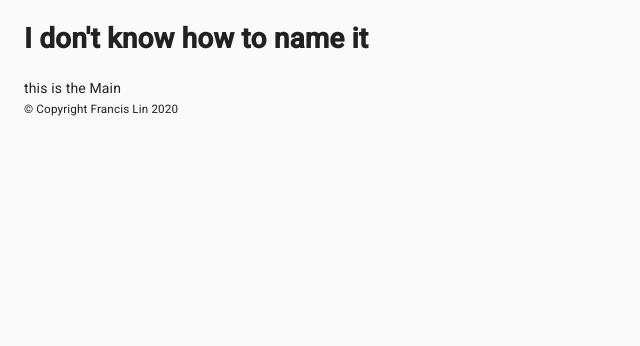
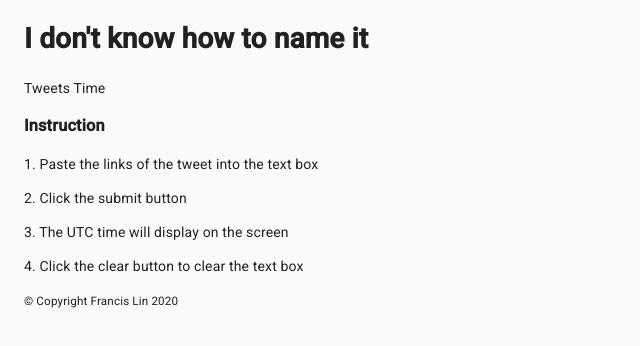
Before and after one commit to FrancisLin8993/TimeRetrieval, a React (Create React App) app: page / in a window 1280 px wide. Shown: the top 346 px of the page, without its empty margins (0-640 px from the left). Built offline with nearby package versions, Linux system fonts and the light colour scheme.

Commit message:
add tweets and instruction components folders and files

```diff
--- /dev/null
+++ b/src/components/Instruction/Instruction.js
@@ -0,0 +1,15 @@
+import React from 'react';
+
+function Instruction() {
+  return (
+    <div>
+      <h3>Instruction</h3>
+      <p>1. Paste the links of the tweet into the text box</p>
+      <p>2. Click the submit button</p>
+      <p>3. The UTC time will display on the screen</p>
+      <p>4. Click the clear button to clear the text box</p>
+    </div>
+  );
+}
+
+export default Instruction;
--- a/src/components/Main/Main.js
+++ b/src/components/Main/Main.js
@@ -1,7 +1,14 @@
 import React from 'react';
+import TweetsTime from '../TweetsTime/TweetsTime';
+import Instruction from '../Instruction/Instruction';
 
 function Main() {
-  return <div>this is the Main</div>;
+  return (
+    <main>
+      <TweetsTime />
+      <Instruction />
+    </main>
+  );
 }
 
 export default Main;
--- /dev/null
+++ b/src/components/TweetsTime/TweetsTime.js
@@ -0,0 +1,7 @@
+import React from 'react';
+
+function TweetsTime() {
+  return <div>Tweets Time</div>;
+}
+
+export default TweetsTime;
```
Also changed, not shown: 2 other files (tests, documents, lock files or other folders).
